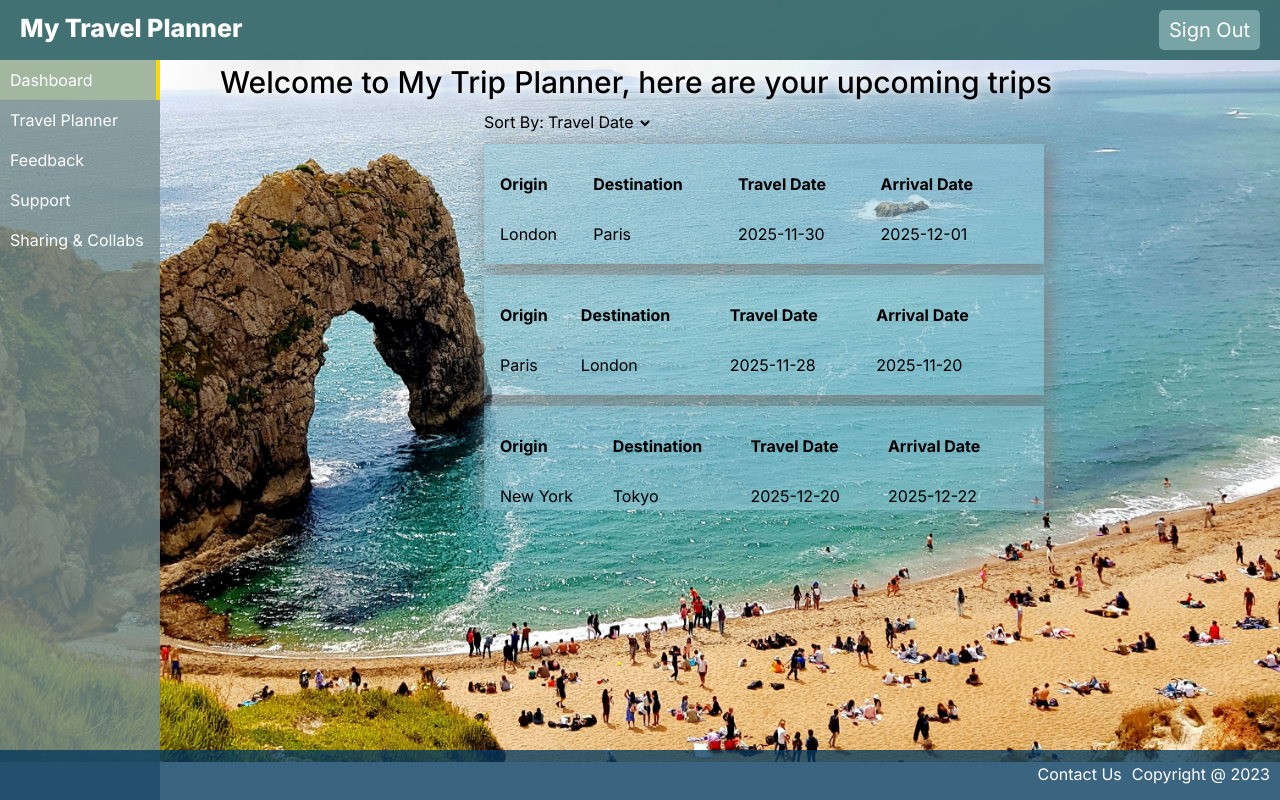
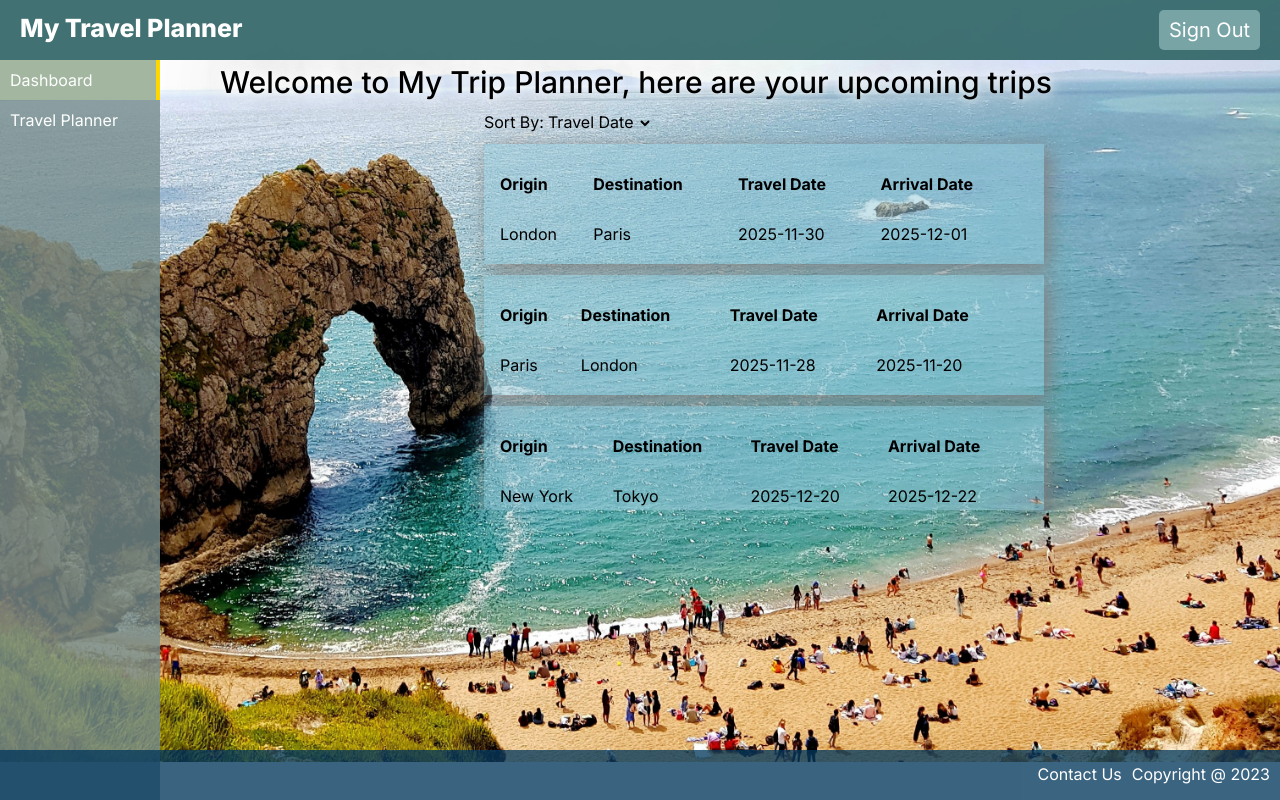
Before and after one commit to brishketukislay/book-your-flight, a Next.js app: page /users in a window 1280 px wide. Built offline with nearby package versions, Linux system fonts and the light colour scheme; sample sign-in values are in the browser's storage.

Commit message:
navbar cleaning

```diff
--- a/app/users/NavBar/navBar.tsx
+++ b/app/users/NavBar/navBar.tsx
@@ -14,7 +14,7 @@ const NavBar = () => {
         <div className={pathname == '/users/travel-planner'?`${style.navElement} ${style.active}`:style.navElement }>
             <Link href='/users/travel-planner'>Travel Planner</Link>
         </div>
-        <div className={pathname == '/users/feedback'?`${style.navElement} ${style.active}`:style.navElement }>
+        {/* <div className={pathname == '/users/feedback'?`${style.navElement} ${style.active}`:style.navElement }>
             <Link href='/users/feedback'>Feedback</Link>
         </div>
         <div className={pathname == '/users/support'?`${style.navElement} ${style.active}`:style.navElement }>
@@ -22,7 +22,7 @@ const NavBar = () => {
         </div>
         <div className={pathname == '/users/sharing-collabs'?`${style.navElement} ${style.active}`:style.navElement }>
             <Link href='/users/sharing-collabs'>Sharing & Collabs</Link>
-        </div>
+        </div> */}
     </div>
   )
 }
```
